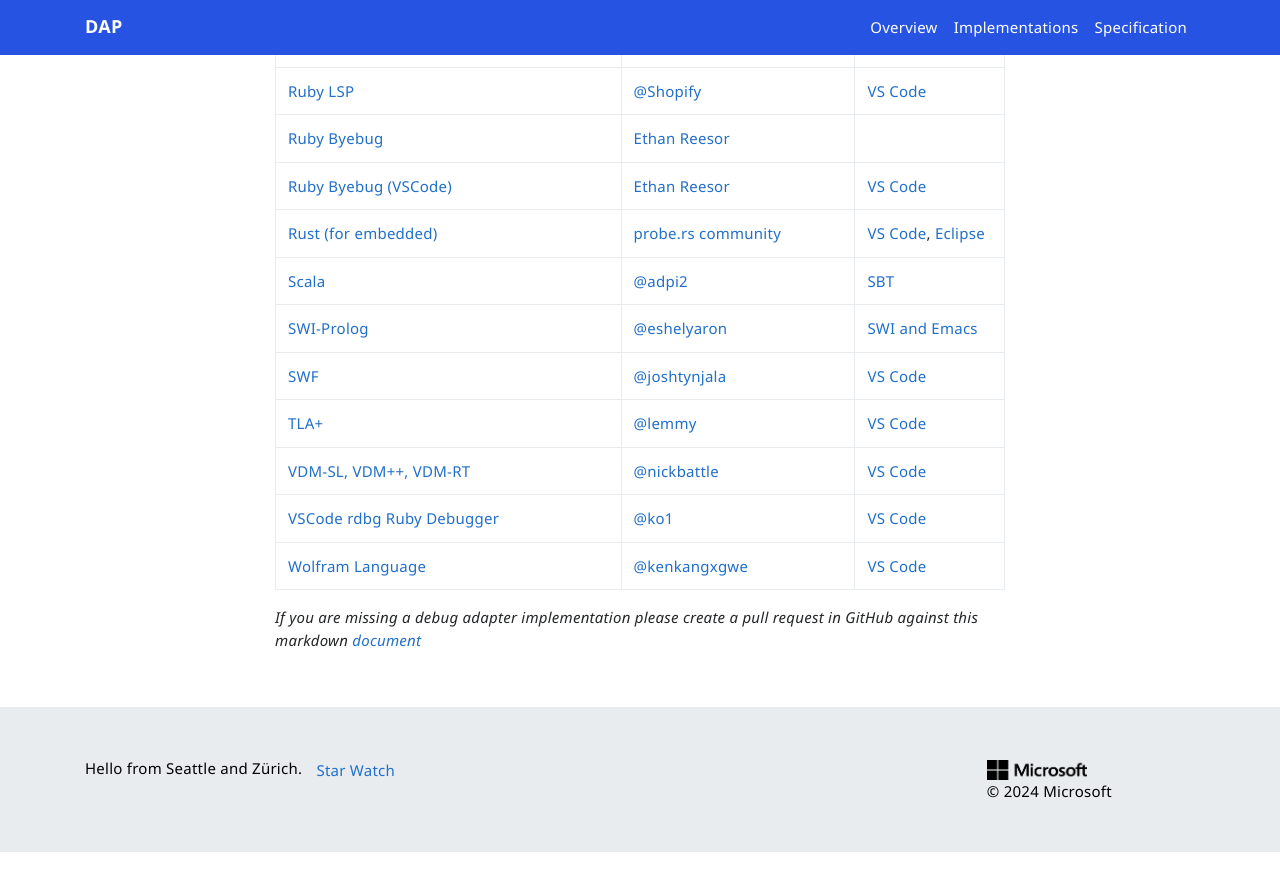
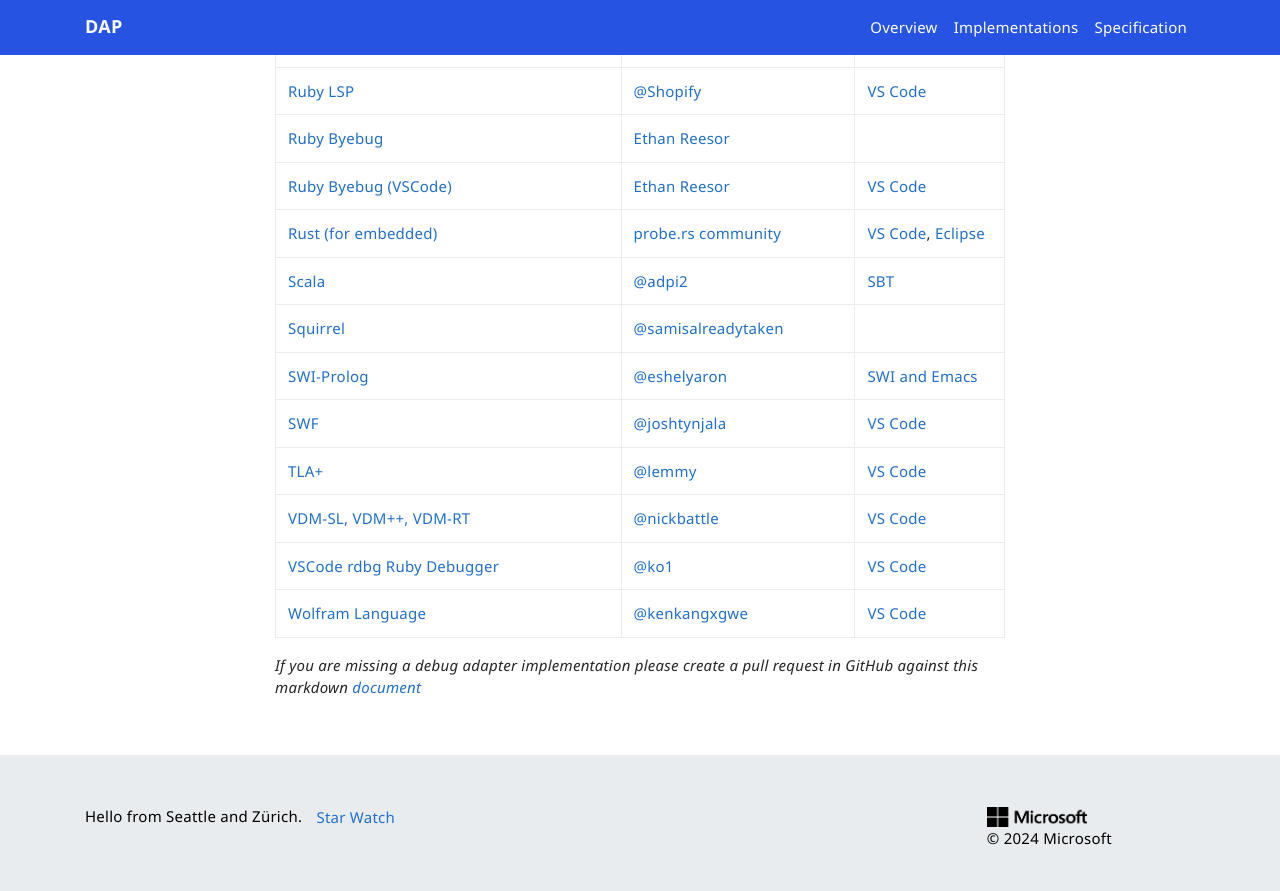
Before and after one commit to microsoft/debug-adapter-protocol, a Jekyll site: the page built from _implementors/adapters.md, in a window 1280 px wide and 900 px high, scrolled down 3480 px. Shown: the top 891 px of the window. Built offline with Jekyll 4.4.1, drawn with Linux system fonts in a browser that asks for light colours; nearby versions of some CDN libraries; comment, search, counter and statistics services are not loaded; before the commit the page ends 4332 px from its top, so only the background shows below that.

Commit message:
Add Squirrel Debugger to adapters.md (#530)

```diff
--- a/_implementors/adapters.md
+++ b/_implementors/adapters.md
@@ -80,6 +80,7 @@
 [Ruby Byebug (VSCode)](https://gitlab.com/firelizzard/vscode-byebug)|[Ethan Reesor](https://gitlab.com/firelizzard)|[VS Code](https://marketplace.visualstudio.com/items?itemName=ethan-reesor.vscode-byebug)
 [Rust (for embedded)](https://github.com/probe-rs/vscode)|[probe.rs community](https://github.com/probe-rs)|[VS Code](https://probe.rs/docs/tools/vscode/), [Eclipse](https://marketplace.eclipse.org/content/eclipse-corrosion-rust-editing-and-debugging)
 [Scala](https://github.com/scalacenter/scala-debug-adapter)|[@adpi2](https://github.com/adpi2)|[SBT](https://index.scala-lang.org/scalacenter/scala-debug-adapter)
+[Squirrel](https://github.com/samisalreadytaken/sqdbg)|[@samisalreadytaken](https://github.com/samisalreadytaken)|
 [SWI-Prolog](https://github.com/eshelyaron/debug_adapter)|[@eshelyaron](https://github.com/eshelyaron)|[SWI and Emacs](https://github.com/eshelyaron/debug_adapter#installation)
 [SWF](https://github.com/BowlerHatLLC/vscode-nextgenas)|[@joshtynjala](https://github.com/joshtynjala)|[VS Code](https://marketplace.visualstudio.com/items?itemName=bowlerhatllc.vscode-nextgenas)
 [TLA+](https://github.com/tlaplus/vscode-tlaplus)|[@lemmy](https://github.com/lemmy)|[VS Code](https://marketplace.visualstudio.com/items?itemName=alygin.vscode-tlaplus-nightly)
```
